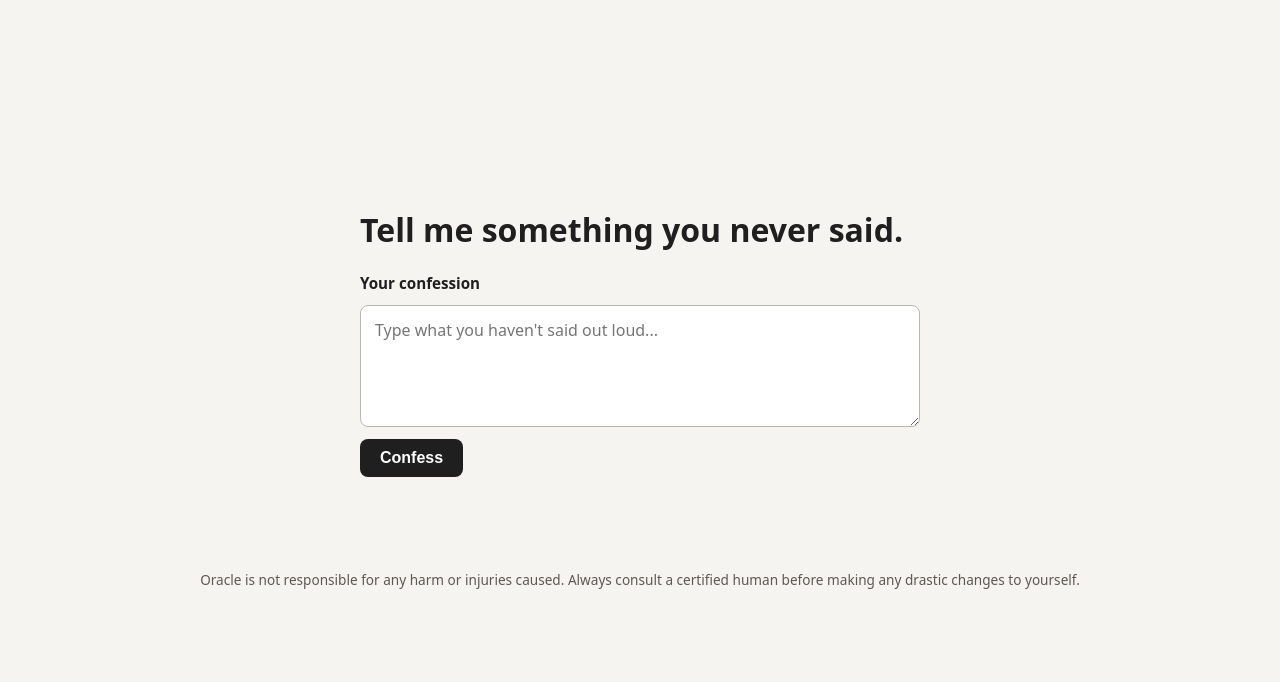
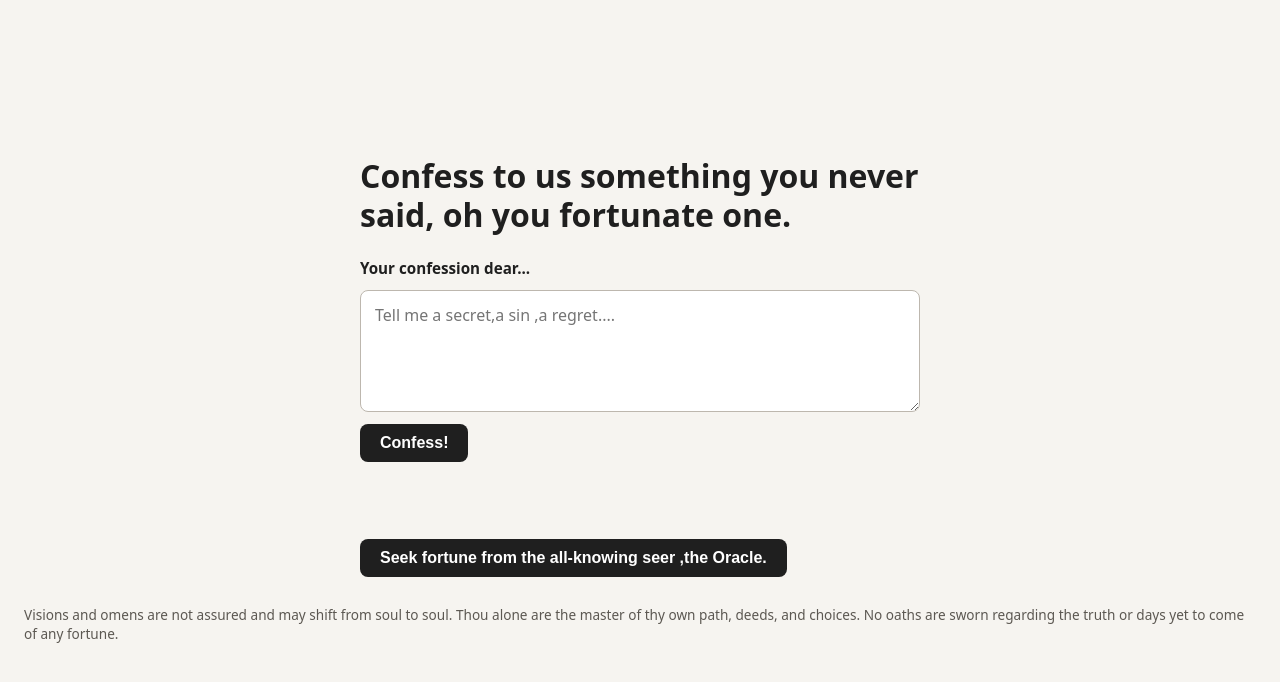
Before and after one commit to Cookadle/CART351, a Flask app: page / in a window 1280 px wide. Shown: the top 682 px of the page. Run offline with Flask 3, Linux system fonts and the light colour scheme.

Commit message:
addded button for geting the confessin aka consult oracle ,format document and rephrase some sentences so it sound more enchanting like old medieval tarot reader like

```diff
--- a/Confession-oracle/templates/index.html
+++ b/Confession-oracle/templates/index.html
@@ -1,52 +1,48 @@
 <!DOCTYPE html>
 <html lang="en">
+
 <head>
   <meta charset="UTF-8" />
   <meta name="viewport" content="width=device-width, initial-scale=1.0" />
   <link rel="preconnect" href="https://fonts.googleapis.com" />
   <link rel="preconnect" href="https://fonts.gstatic.com" crossorigin />
-    <link
-      href="https://fonts.googleapis.com/css2?family=Roboto:ital,wght@0,100..900;1,100..900&display=swap"
-      rel="stylesheet"
-    />
-    <link
-      rel="stylesheet"
-      href="{{ url_for('static', filename='css/style.css') }}"
-    />
+  <link href="https://fonts.googleapis.com/css2?family=Roboto:ital,wght@0,100..900;1,100..900&display=swap"
+    rel="stylesheet" />
+  <link rel="stylesheet" href="{{ url_for('static', filename='css/style.css') }}" />
   <title>The Confession Oracle</title>
 </head>
+
 <body>
   <header></header>
 
   <main class="container">
-      <h1>Tell me something you never said.</h1>
+    <h1>Confess to us something you never said, oh you fortunate one.</h1>
 
     <form id="confession-form">
-        <label for="confession-input">Your confession</label>
-        <textarea
-          id="confession-input"
-          name="text"
-          rows="4"
-          maxlength="500"
-          placeholder="Type what you haven't said out loud..."
-          required
-        ></textarea>
+      <label for="confession-input">Your confession dear... </label>
+      <textarea id="confession-input" name="text" rows="4" maxlength="500"
+        placeholder="Tell me a secret,a sin ,a regret...." required></textarea>
 
-        <button type="submit">Confess</button>
-
+      <button type="submit"> Confess! </button>
 
       <p id="status-message" aria-live="polite"></p>
+
+      <section id="oracle-section">
+        <button type="button" id="oracle-button"> Seek fortune from the all-knowing seer ,the Oracle.</button>
+        <div id="oracle-output" aria-live="polite"></div>
+
+      </section>
   </main>
 
   <footer>
     <p class="disclaimer">
-        Oracle is not responsible for any harm or injuries caused. Always
-        consult a certified human before making any drastic changes to
-        yourself.
+      Visions and omens are not assured and may shift from soul to soul. Thou alone are the master of thy own path,
+      deeds, and choices. No oaths are sworn regarding the truth or days yet to come of any fortune.
     </p>
     </form>
   </footer>
 
   <script src="{{ url_for('static', filename='js/main.js') }}"></script>
 </body>
+
 </html>
```
Lines whose indentation alone changed are shown as unchanged.
